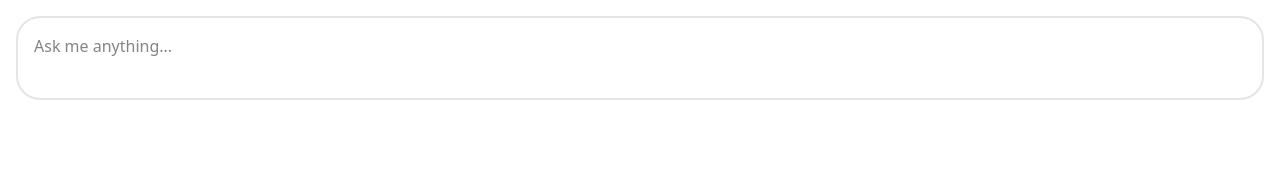
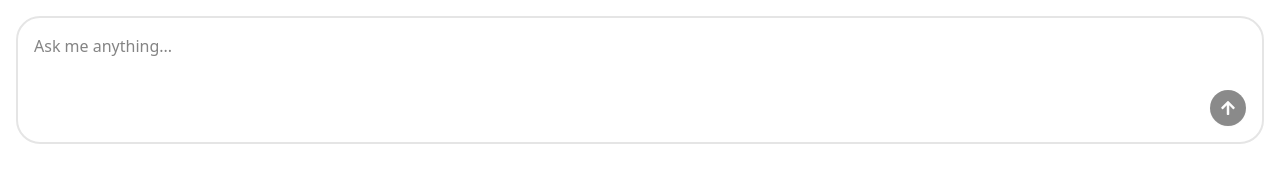
Before and after one commit to ChenZhu50/AI-ChatBot, a React (Vite) app in the folder packages/client/: page / in a window 1280 px wide. Shown: the top 180 px of the page. Built offline with nearby package versions, Linux system fonts and the light colour scheme.

Commit message:
Change the button place, wrote the note for calling rendering messages

```diff
--- a/packages/client/src/components/ChatBot.tsx
+++ b/packages/client/src/components/ChatBot.tsx
@@ -57,14 +57,13 @@ const ChatBot = () => {
                className="w-full border-0 focus:outline-0 resize-none"
                placeholder="Ask me anything..."
                maxLength={1000}
+            ></textarea>
+            <Button
+               disabled={!formState.isValid}
+               className="rounded-full w-9 h-9"
             >
-               <Button
-                  disabled={!formState.isValid}
-                  className="rounded-full w-9 h-9"
-               >
-                  <FaArrowUp />
-               </Button>
-            </textarea>
+               <FaArrowUp />
+            </Button>
          </form>
       </div>
    );
```
Also changed, not shown: 1 other file (tests, documents, lock files or other folders).
